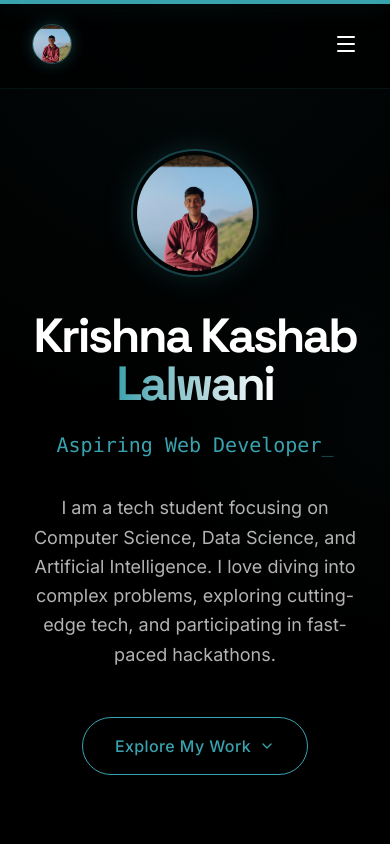
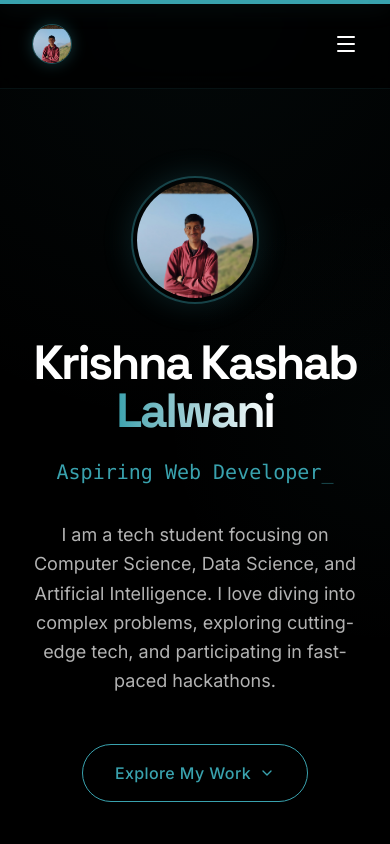
Before and after one commit to krishnakashablalwani/krishnakashablalwani.github.io, a Next.js app: page / in a window 390 px wide. Shown: the top 844 px of the page. Built offline with nearby package versions, Linux system fonts and the light colour scheme.

Commit message:
Fix hero photo being cut off by navbar on short screens

```diff
--- a/src/app/page.tsx
+++ b/src/app/page.tsx
@@ -111,12 +111,12 @@ export default function Portfolio() {
       />
 
       {/* Hero Section */}
-      <section className="min-h-screen flex flex-col items-center justify-center relative px-6 pt-20">
+      <section className="min-h-screen flex flex-col items-center justify-center relative px-6 pt-32 pb-12">
         <motion.div
           initial={{ opacity: 0, scale: 0.95 }}
           animate={{ opacity: 1, scale: 1 }}
           transition={{ duration: 1 }}
-          className="text-center z-10 max-w-4xl"
+          className="text-center z-10 max-w-4xl mt-12 md:mt-0"
         >
           <motion.div
             initial={{ opacity: 0, y: 20 }}
```
